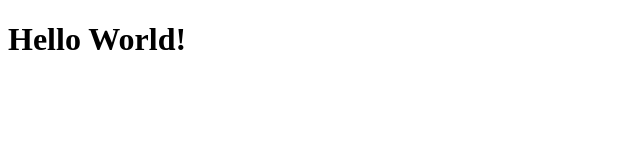
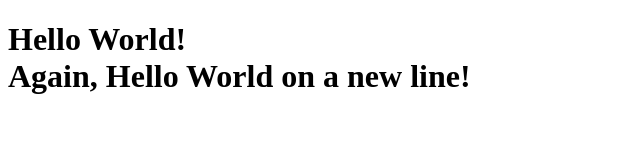
Before and after one commit to kshkinova/cps847_assignment1, a plain HTML site: page git_tst/index.html in a window 1280 px wide. Shown: the whole page, without its empty margins (0-640 px from the left). Drawn offline with Linux system fonts and the light colour scheme.

Commit message:
Update index.html

```diff
--- a/git_tst/index.html
+++ b/git_tst/index.html
@@ -7,7 +7,7 @@
 
  <body>
 
-  <h1> Hello World! </h1>
+  <h1> Hello World! <br> Again, Hello World on a new line!</h1>
 
   </body>
   </html>
```
